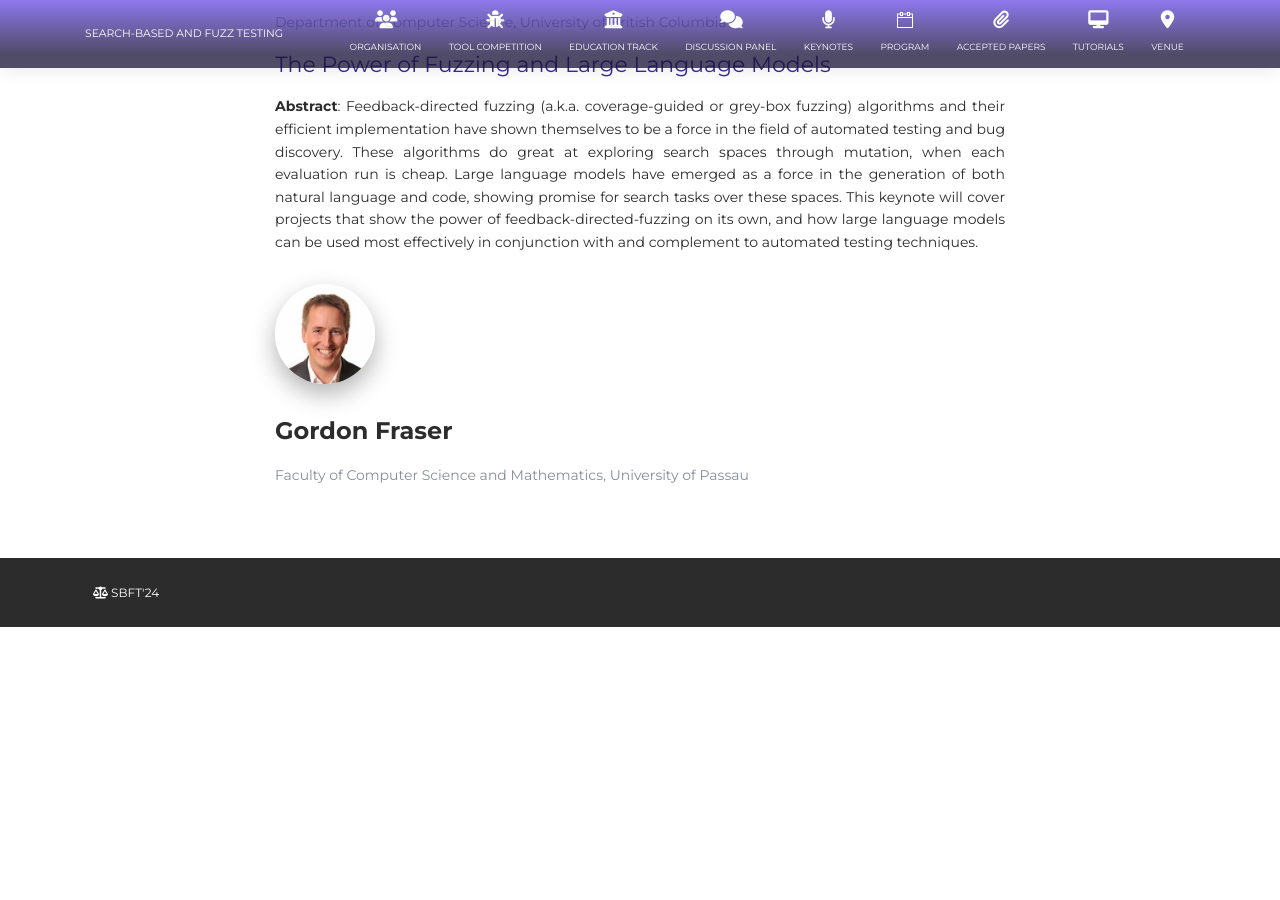
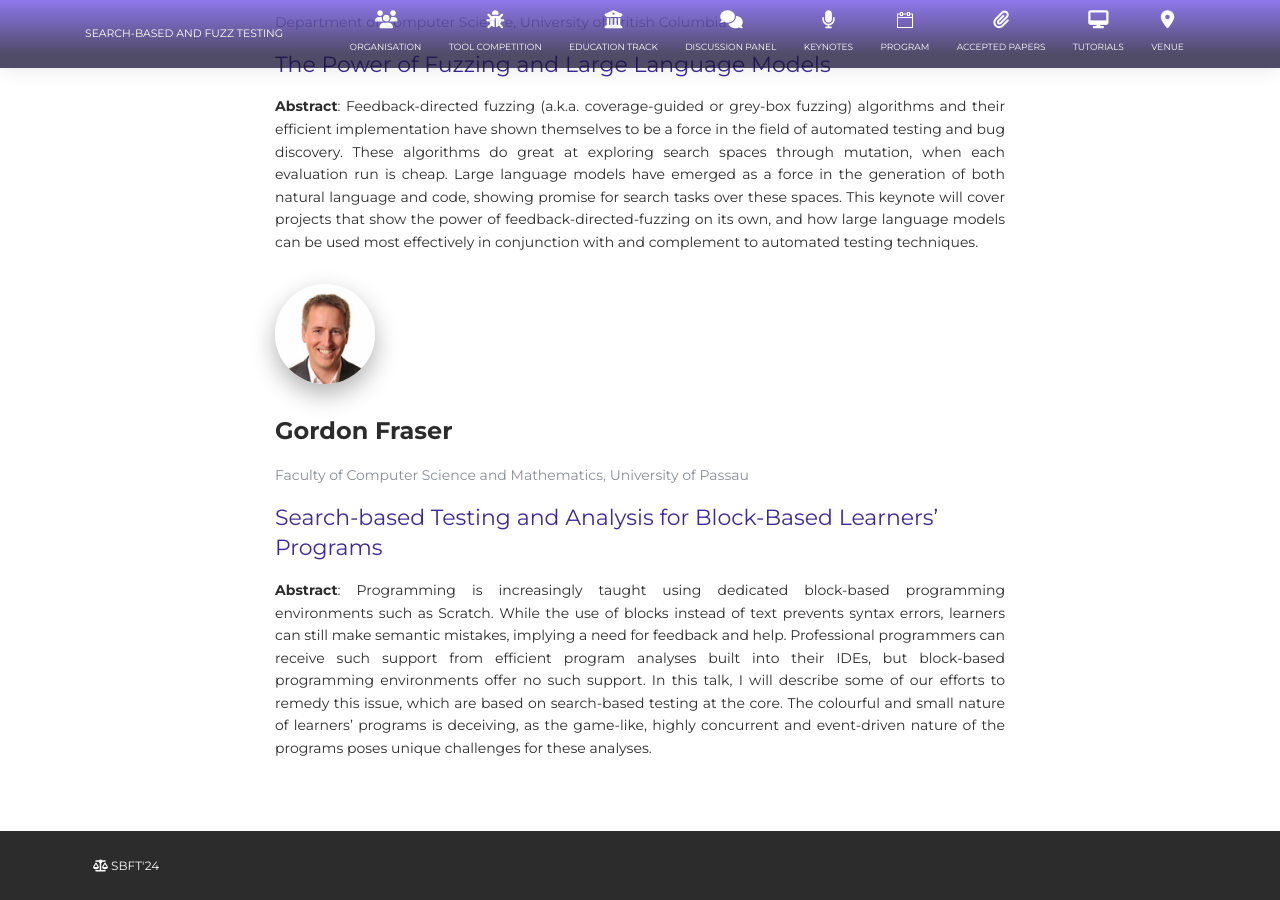
Before and after one commit to sbft24/sbft24.github.io, a Jekyll site: the page built from keynotes/index.html, in a window 1280 px wide and 900 px high, scrolled down 655 px. Built offline with Jekyll 4.4.1, drawn with Linux system fonts in a browser that asks for light colours; nearby versions of some CDN libraries; before the commit the page ends 1282 px from its top, so only the background shows below that.

Commit message:
Adding Gordon's keynote abstract

```diff
--- a/keynotes/index.html
+++ b/keynotes/index.html
@@ -58,32 +58,19 @@ layout: default
               class="rounded-circle img-fluid img-raised profile-picture">
             <h4 class="title">Gordon Fraser </h4>
             <p class="text-secondary">Faculty of Computer Science and Mathematics, University of Passau</p>
-            <!--
-            <h5 class="text-primary">Truth or Dare: Real-World Fuzz Testing of UAVs in
-              Flight</h5>
-            <p><iframe width="100%" height="315" src="https://www.youtube.com/embed/EF13eiidhA0?start=571" title="YouTube video player" frameborder="0" allow="accelerometer; autoplay; clipboard-write; encrypted-media; gyroscope; picture-in-picture; web-share" allowfullscreen></iframe></p>
+            <h5 class="text-primary">Search-based Testing and Analysis for Block-Based Learners’ Programs</h5>
+            <!-- <p><iframe width="100%" height="315" src="https://www.youtube.com/embed/EF13eiidhA0?start=571" title="YouTube video player" frameborder="0" allow="accelerometer; autoplay; clipboard-write; encrypted-media; gyroscope; picture-in-picture; web-share" allowfullscreen></iframe></p> -->
             <p class="text-justify">
               <strong>Abstract</strong>:
-              Small Unmanned Aerial Systems (sUAS) need to meet rigorous safety requirements when deployed in
-              high-stress emergency response scenarios. This requires systematic testing of the hardware, software,
-              communication networks, and human interaction points. Fuzz testing is particularly effective at finding
-              failures in edge cases that might otherwise be missed. In Cyber-Physical Systems, such as sUAS, tests
-              typically move from simulation to the real-world; however, tests which execute perfectly in simulation
-              can sometimes fail dramatically when run on physical sUAS, highlighting the importance of augmenting
-              simulations with real-world Fuzz tests. Unfortunately real-world fuzzing is not only incredibly
-              time-consuming, but also potentially hazardous because the inevitable failures produced by effective
-              fuzz tests can cause sUAS to physically crash or fly-away. In this talk, Cleland-Huang will draw upon
-              her own real-world experiences of developing and validating software for sUAS applications, and will
-              explore the `truths’ and ‘dares’ of Fuzzing in the Field. The truth is that in the normal course of
-              running physical flight tests, accidental erroneous input values can cause dramatic failures and
-              crashes, but can also be incredibly helpful at revealing points of fragility in the system where
-              modifications are needed. However, accidental fuzzing falls far short of the systematic goals of true
-              fuzzing, introducing the non-trivial dilemma of how to safely deploy Fuzz Testing in the field. This
-              talk explores this `dare’, by exploring a systematic approach for fuzz testing physical sUAS systems,
-              thereby empowering testers to identify real-world weaknesses in edge-cases that could have been missed
-              in simulation. The end result is increased robustness in real-world sUAS systems.
+              Programming is increasingly taught using dedicated block-based programming environments such as Scratch.
+              While the use of blocks instead of text prevents syntax errors, learners can still make semantic mistakes,
+              implying a need for feedback and help. Professional programmers can receive such support from efficient
+              program analyses built into their IDEs, but block-based programming environments offer no such support.
+              In this talk, I will describe some of our efforts to remedy this issue, which are based on search-based
+              testing at the core. The colourful and small nature of learners’ programs is deceiving, as the game-like,
+              highly concurrent and event-driven nature of the programs poses unique challenges for these analyses.
             </p>
-            <p class="text-justify">
+            <!-- <p class="text-justify">
               <strong>Biography</strong>: Jane Cleland-Huang is the Frank M. Freimann Professor of Computer Science
               Chair and Department Chair of Computer Science and Engineering at the University of Notre Dame. Her
               research interests focus on Requirements Engineering, Software and Systems Traceability, and Safety
```
